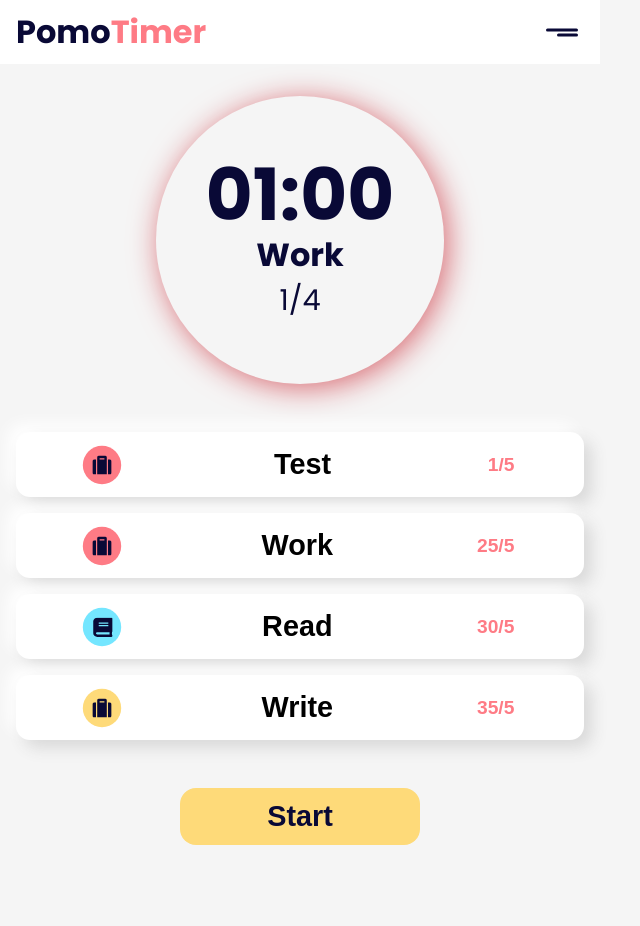
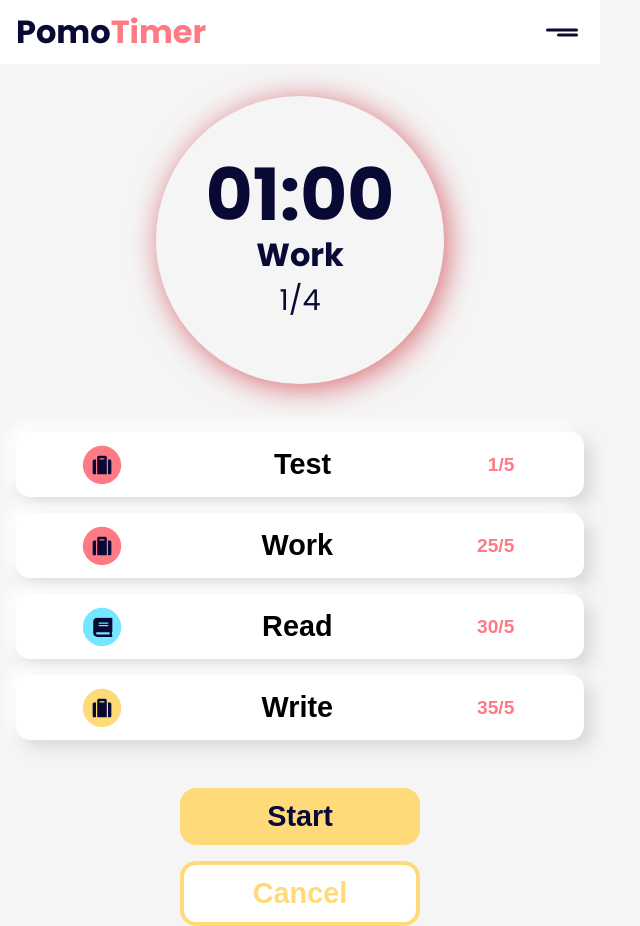
Before and after one commit to javi-diaz47/pomotimer, a Next.js app: page / in a window 1280 px wide. Shown: the whole page, without its empty margins (0-640 px from the left). Before the commit the page ends 845 px from the top, so only its background shows below. Built offline with nearby package versions, Linux system fonts and the light colour scheme.

Commit message:
feature: add cancel countdown

```diff
--- a/animations/countdownTimerAnimation.js
+++ b/animations/countdownTimerAnimation.js
@@ -6,13 +6,29 @@ export const countdownTimerAnimation = ({
   setTime,
   countdownTime,
   loadRef,
-}) =>
-  gsap
+  cardRef,
+  timerBtnRef,
+}) => {
+  const q = gsap.utils.selector(cardRef);
+  return gsap
     .timeline()
     .to(loadRef.current, {
       width: '10%',
       duration: 0.5,
       ease: 'back.out(3)',
+    })
+    .to(
+      q('.card_ref'),
+      {
+        y: 100,
+        opacity: 0,
+        stagger: 0.1,
+      },
+      0
+    )
+    .to(timerBtnRef.current, {
+      y: -300,
+      duration: 1,
     })
     .to(countdownTime, {
       min: 0,
@@ -33,3 +49,4 @@ export const countdownTimerAnimation = ({
       },
       0
     );
+};
--- a/components/Card/index.jsx
+++ b/components/Card/index.jsx
@@ -14,7 +14,7 @@ function Card(props) {
   return (
     <button
       onClick={() => setTime(minToMinSecFormat(time.focus))}
-      className={styles.card}
+      className={`${styles.card} card_ref`}
       type="button"
     >
       <div className={styles.card_wrapper}>
--- a/components/Cards/index.jsx
+++ b/components/Cards/index.jsx
@@ -1,10 +1,12 @@
+import { forwardRef } from 'react';
 import { DEFAULT_CARDS } from '../../contants/defaultCards';
 import { Card } from '../Card';
 import styles from '../../styles/Home.module.css';
 
-function Cards({ setTime }) {
+const Cards = forwardRef((props, ref) => {
+  const { setTime } = props;
   return (
-    <section className={styles.cards}>
+    <section className={styles.cards} ref={ref}>
       {DEFAULT_CARDS.map((card) => (
         <Card
           {...card}
@@ -13,6 +15,6 @@ function Cards({ setTime }) {
       ))}
     </section>
   );
-}
+});
 
 export { Cards };
--- a/components/TimerBtn/index.jsx
+++ b/components/TimerBtn/index.jsx
@@ -1,7 +1,9 @@
+import { forwardRef } from 'react';
 import { getColor } from "@utils/getColor";
 import styles from '@styles/components/TimerBtn/index.module.css';
 
-function TimerBtn({ onCountdown, dispatch, COUNTDOWN_ACTIONS }) {
+const TimerBtn = forwardRef((props, ref) => {
+  const { onCountdown, dispatch, COUNTDOWN_ACTIONS } = props;
   const handlerOnTimer = () => {
     if (onCountdown.status === null) {
       dispatch(COUNTDOWN_ACTIONS.START);
@@ -16,15 +18,24 @@ function TimerBtn({ onCountdown, dispatch, COUNTDOWN_ACTIONS }) {
   };
 
   return (
+    <section className={styles.timer_btn_section} ref={ref}>
       <button
         onClick={handlerOnTimer}
         className={styles.timer_btn}
         type="button"
-      style={onCountdown? { backgroundColor: getColor('yellow') } : {}}
+        style={onCountdown ? { backgroundColor: getColor('yellow') } : {}}
       >
         {onCountdown.btnText}
       </button>
+      <button
+        className={styles.timer_btn_cancel}
+        onClick={() => dispatch(COUNTDOWN_ACTIONS.KILL)}
+        type="button"
+      >
+        Cancel
+      </button>
+    </section>
   );
-}
+});
 
 export { TimerBtn };
--- a/pages/index.jsx
+++ b/pages/index.jsx
@@ -22,6 +22,8 @@ export default function Home() {
   const countdownAnimation = useRef(null);
 
   const loadRef = useRef(null);
+  const cardRef = useRef(null);
+  const timerBtnRef = useRef(null);
 
   useEffect(() => {
     if (onCountdown.status === COUNTDOWN_ACTIONS.START) {
@@ -31,10 +33,17 @@ export default function Home() {
         setTime,
         countdownTime,
         loadRef,
+        cardRef,
+        timerBtnRef,
       });
     }
     if (onCountdown.status === COUNTDOWN_ACTIONS.PAUSE) countdownAnimation.current.pause();
     if (onCountdown.status === COUNTDOWN_ACTIONS.CONTINUE) countdownAnimation.current.play();
+    if (onCountdown.status === COUNTDOWN_ACTIONS.KILL) {
+      countdownAnimation.current.progress(0);
+      countdownAnimation.current.kill();
+      // setTime(minToMinSecFormat(DEFAULT_CARDS[0].time.focus))
+    }
   }, [onCountdown]);
 
   return (
@@ -48,8 +57,9 @@ export default function Home() {
       <main className={styles.main}>
         <Header />
         <Timer time={time} ref={loadRef} />
-        <Cards setTime={setTime} />
+        <Cards setTime={setTime} ref={cardRef} />
         <TimerBtn
+          ref={timerBtnRef}
           onCountdown={onCountdown}
           dispatch={dispatch}
           COUNTDOWN_ACTIONS={COUNTDOWN_ACTIONS}
--- a/reducer/countdownReducer.js
+++ b/reducer/countdownReducer.js
@@ -4,6 +4,7 @@ export const COUNTDOWN_ACTIONS = {
   START: 'start',
   PAUSE: 'pause',
   CONTINUE: 'continue',
+  KILL: 'kill',
 };
 
 export const countdownReducer = (state, action) => {
@@ -14,6 +15,8 @@ export const countdownReducer = (state, action) => {
       return { ...state, status: 'pause', btnText: 'start' };
     case COUNTDOWN_ACTIONS.CONTINUE:
       return { ...state, status: 'continue', btnText: 'pause' };
+    case COUNTDOWN_ACTIONS.KILL:
+      return { ...state, status: 'kill', btnText: 'start' };
     default:
       return onCountdownDefault;
   }
--- a/styles/components/TimerBtn/index.module.css
+++ b/styles/components/TimerBtn/index.module.css
@@ -1,3 +1,10 @@
+.timer_btn_section {
+  display: flex;
+  flex-direction: column;
+  align-items: center;
+  gap: 1rem;
+}
+
 .timer_btn {
   justify-self: center;
   width: 40%;
@@ -11,3 +18,18 @@
   background-color: var(--primary);
   color: var(--secondary);
 }
+
+.timer_btn_section button:last-child {
+  justify-self: center;
+  /* scale: 0; */
+  width: 40%;
+  height: auto;
+  font-size: 1.8rem;
+  font-weight: bold;
+  padding: 0.75rem 0;
+  border-radius: 1rem;
+  border: 4px solid var(--yellow);
+  text-transform: capitalize;
+  background-color: var(--white);
+  color: var(--yellow);
+}
```
Also changed, not shown: styles/Home.module.css (line endings or trailing spaces). Lines whose indentation alone changed are shown as unchanged.
